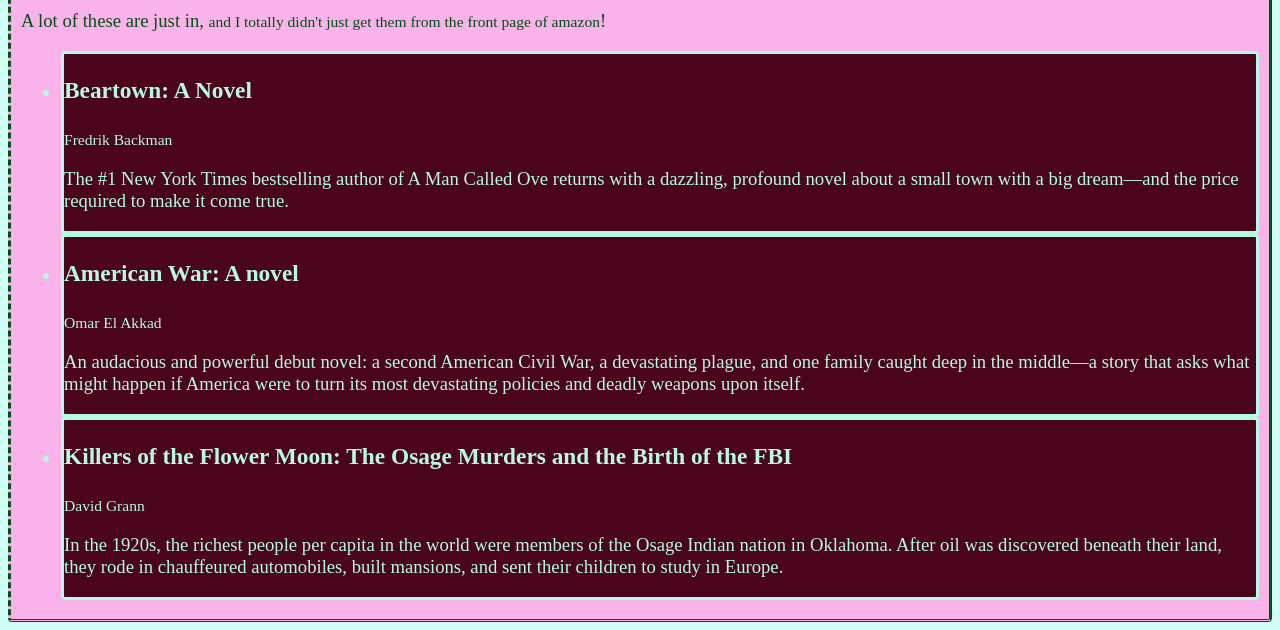
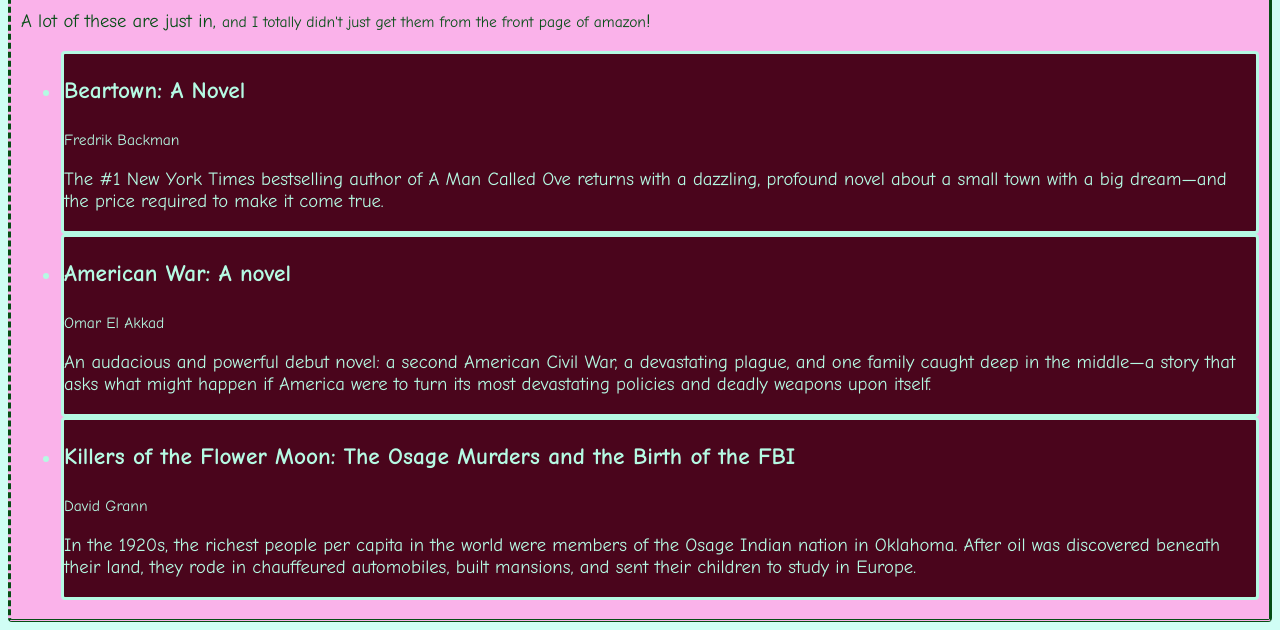
Before and after one commit to lordcrekit/MI-449-SS17-740-css-sass-intro-8dVLYn, a plain HTML site: page index.html in a window 1280 px wide. Shown: the part 213-843 px from the top of the page. Drawn offline with Linux system fonts and the light colour scheme.

Commit message:
Updated styles

```diff
--- a/comperiled/css/style.css
+++ b/comperiled/css/style.css
@@ -1,3 +1,3 @@
-body{background:#d0fef5;color:#2f010a;font-size:14pt}nav{padding:3px;background:#52ffb8;border-style:solid;border-color:#ad0047}nav a{margin:0 20px;background:#830a48;color:#7cf5b7;border-style:solid;border-color:#e2117c;border-radius:4px}nav input{background:#830a48;color:#7cf5b7;border-style:solid;border-color:#e2117c;border-radius:4px}h1{font-size:28pt}h2{font-size:21pt}h3{font-size:17.5pt}article{padding:0 10px;margin:20px 0 0;background-color:#fab2ea;color:#054d15;border-style:dotted solid double dashed;border-color:#054d15;border-radius:4px}article h2{background-color:#4a051c;color:#b5fae3;border-style:solid;border-color:#b5fae3;border-radius:4px}article li{background-color:#4a051c;color:#b5fae3;border-style:solid;border-color:#b5fae3;border-radius:4px}
+body{background:#d0fef5;color:#2f010a;font-size:14pt;font-family:"Comic Sans MS",cursive,sans-serif}nav{padding:3px;background:#52ffb8;border-style:solid;border-color:#ad0047}nav a{margin:0 20px;background:#830a48;color:#7cf5b7;border-style:solid;border-color:#e2117c;border-radius:4px}nav input{font-family:"Comic Sans MS",cursive,sans-serif;background:#830a48;color:#7cf5b7;border-style:solid;border-color:#e2117c;border-radius:4px}h1{font-size:28pt}h2{font-size:21pt}h3{font-size:17.5pt}article{padding:0 10px;margin:20px 0 0;background-color:#fab2ea;color:#054d15;border-style:dotted solid double dashed;border-color:#054d15;border-radius:4px}article h2{background-color:#4a051c;color:#b5fae3;border-style:solid;border-color:#b5fae3;border-radius:4px}article li{background-color:#4a051c;color:#b5fae3;border-style:solid;border-color:#b5fae3;border-radius:4px}
 
 /*# sourceMappingURL=style.css.map */
```
Also changed, not shown: 1 other file.
